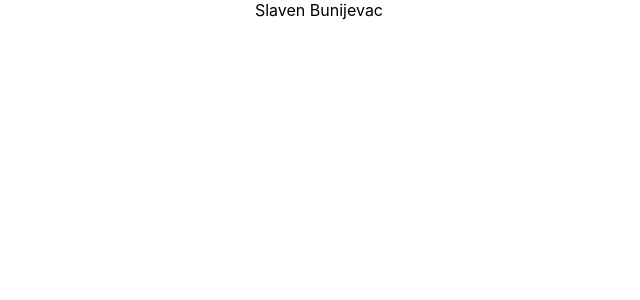
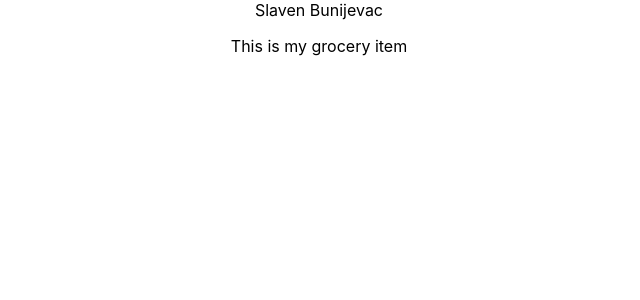
Before and after one commit to BSlaven/my_grocery_list, a React (Vite) app: page / in a window 1280 px wide. Shown: the top 300 px of the page, without its empty margins (321-961 px from the left). Built offline with nearby package versions, Linux system fonts and the light colour scheme.

Commit message:
add grocery item component in app compnent

```diff
--- a/src/App.jsx
+++ b/src/App.jsx
@@ -1,10 +1,12 @@
 import './App.css'
+import GroceryItem from './GroceryItem/GroceryItem';
 
 function App() {
 
   return (
     <div className="App">
       Slaven Bunijevac
+      <GroceryItem />
     </div>
   )
 }
--- a/src/GroceryItem/GroceryItem.jsx
+++ b/src/GroceryItem/GroceryItem.jsx
@@ -0,0 +1,12 @@
+import classes from './GroceryItem.module.css';
+
+const GroceryItem = () => {
+  return (
+    <div className={classes.item}>
+      <p className={classes.text}>This is my grocery item</p>
+
+    </div>
+  )
+}
+
+export default GroceryItem;
```
